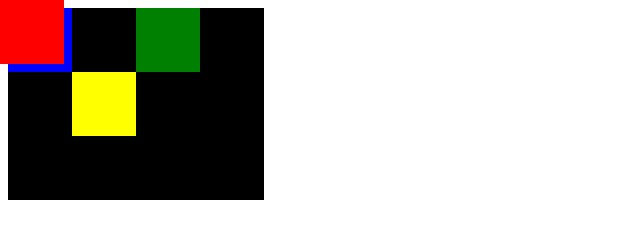
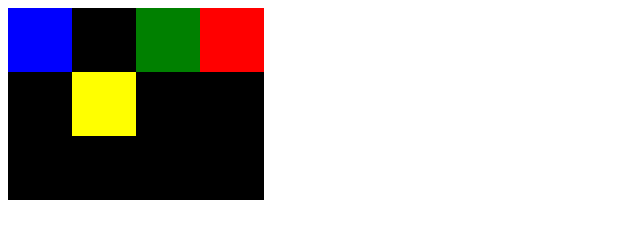
Before and after one commit to shal4ph/git_practice, a plain HTML site: page position/absolute.html in a window 1280 px wide. Shown: the whole page, without its empty margins (0-640 px from the left). Drawn offline with Linux system fonts and the light colour scheme.

Commit message:
relative yellow box

```diff
--- a/position/absolute.html
+++ b/position/absolute.html
@@ -9,6 +9,7 @@
             background: black;
             width: 256px;
             height:256 px;
+            position: relative;
 
         }
         .child1{
@@ -16,7 +17,7 @@
             width: 64px;
             height: 64px;
             position: absolute;
-            left:0px;
+            right:0px;
             top: 0px;
         }
         .child2{
```
